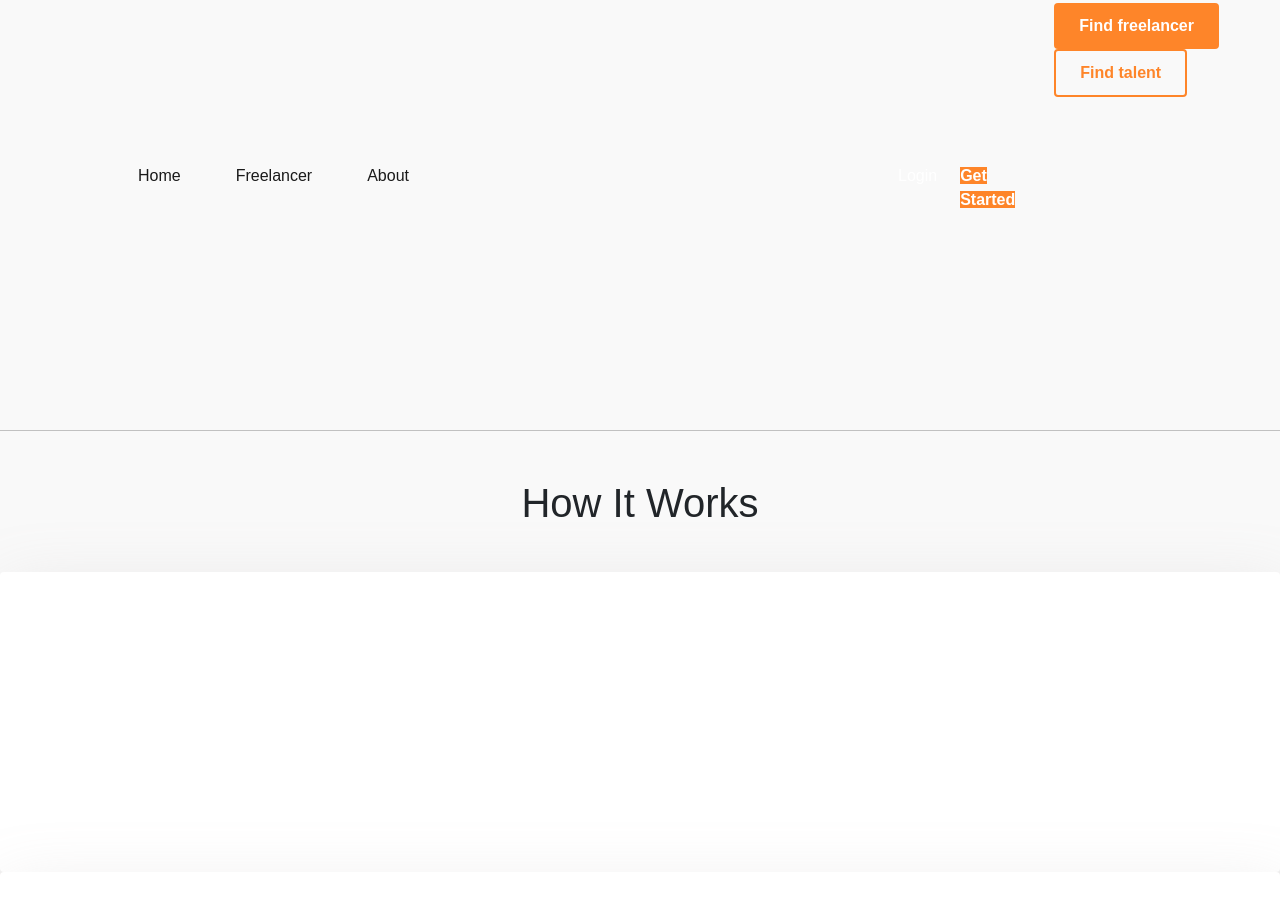
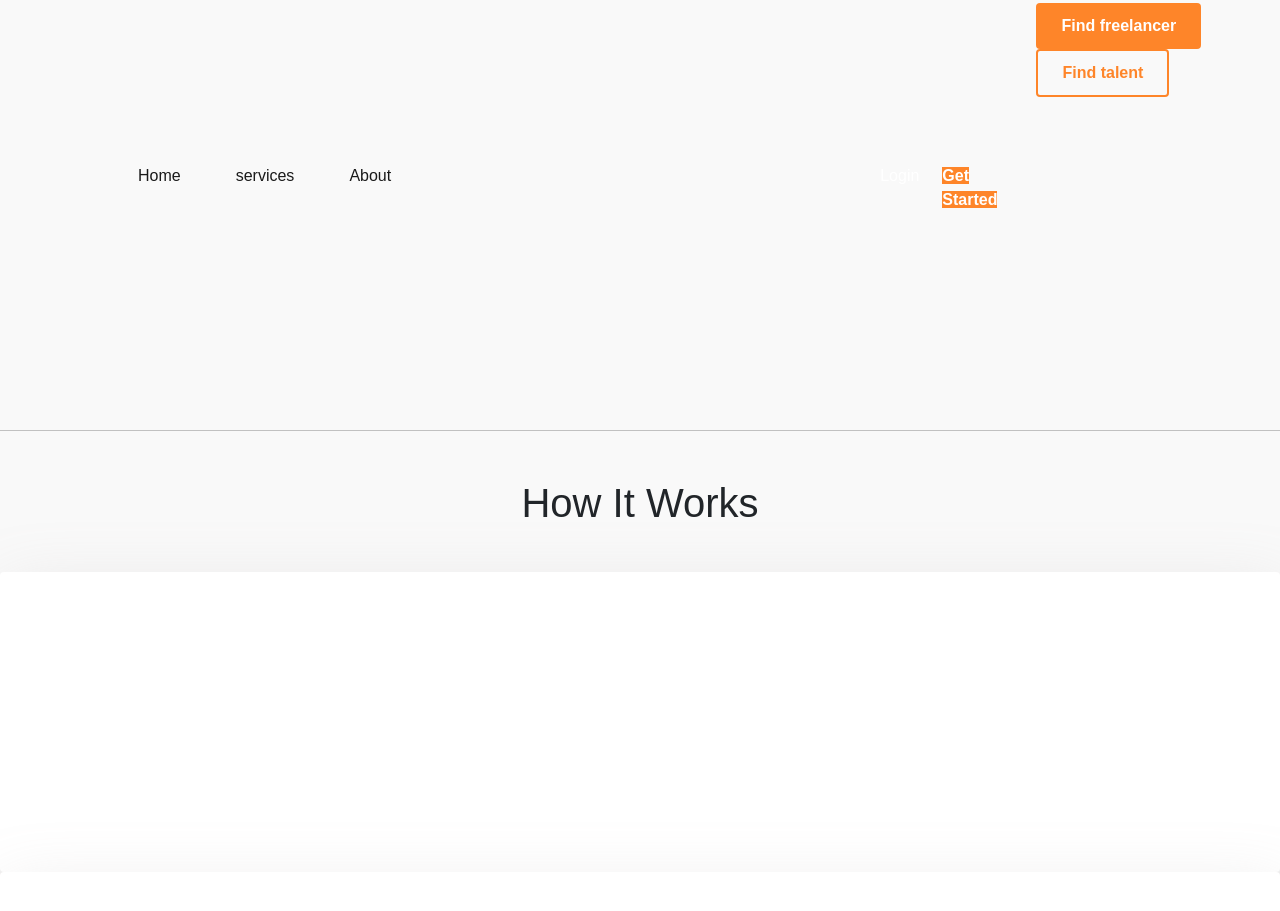
Before and after one commit to sadichhyaa/Assignment1, a plain HTML site: page index.html in a window 1280 px wide. Shown: the part 1138-2049 px from the top of the page. Drawn offline with nearby package versions, Linux system fonts and the light colour scheme; a script that the page names is missing.

Commit message:
services

```diff
--- a/index.html
+++ b/index.html
@@ -19,7 +19,7 @@
 
       <ul>
         <li><a href="#">Home</a></li>
-        <li><a href="#">Freelancer</a></li>
+        <li><a href="#">services</a></li>
         <li><a href="#">About</a></li>
         <li class="login">
           <a data-bs-toggle="modal" data-bs-target="#loginModal" style="color: white">Login</a>
```
